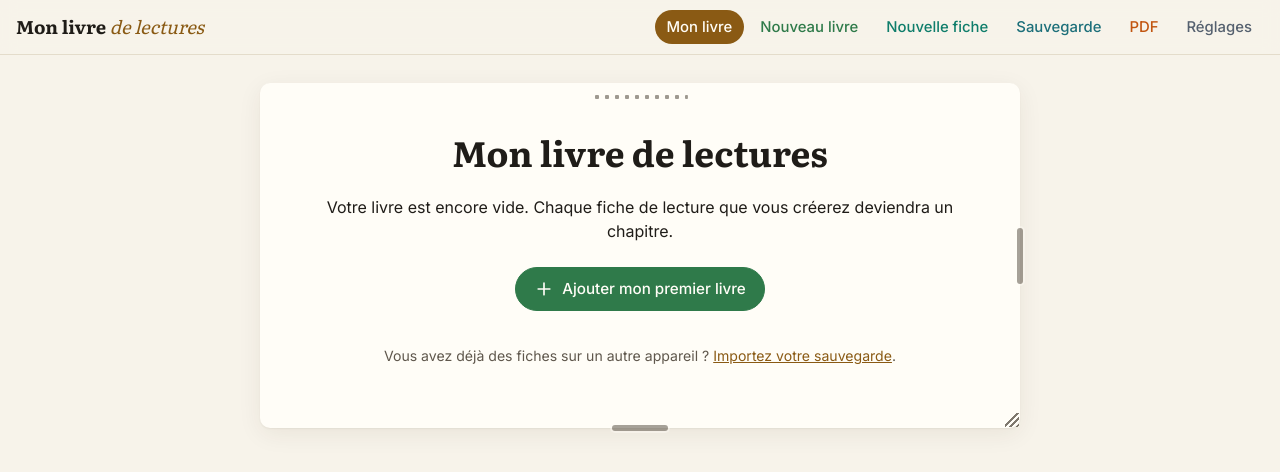
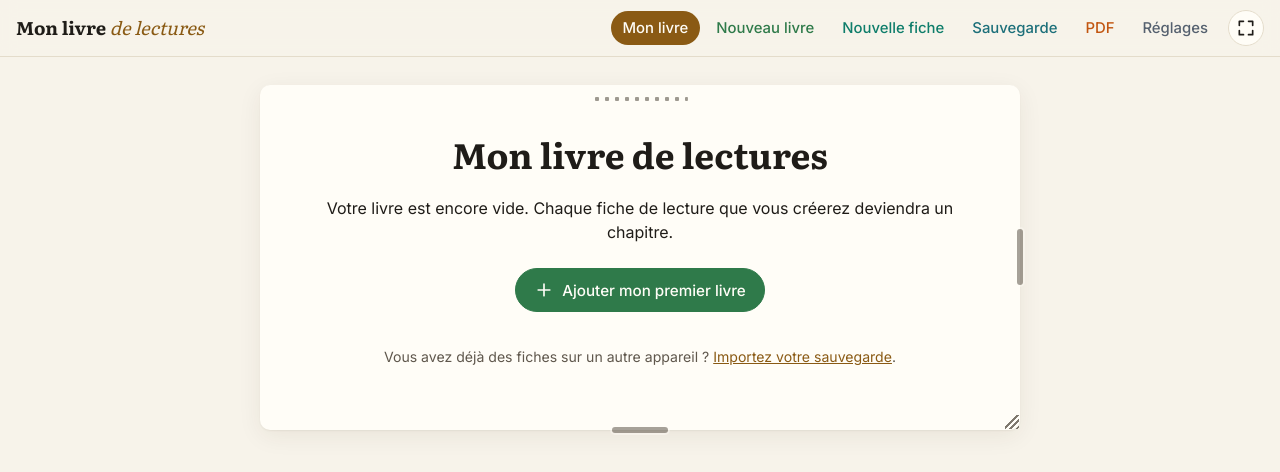
Before and after one commit to abophane-cyber/mon-livre-de-lectures, a website built with Vite: page index.html in a window 1280 px wide. Built offline with nearby package versions, Linux system fonts and the light colour scheme; what @capacitor/core would draw is missing.

Commit message:
Plein écran : bouton en haut à droite (et touche F11 dans l'appli du bureau), Échap ou re-clic pour en sortir ; l'appli du bureau autorise le plein écran
Co-Authored-By: Claude Opus 5.5 <noreply@anthropic.com>

```diff
--- a/electron/main.cjs
+++ b/electron/main.cjs
@@ -137,9 +137,10 @@ app.whenReady().then(() => {
     item.setSavePath(uniquePath(app.getPath('downloads'), item.getFilename()));
   });
 
-  // Aucune autorisation spéciale, sauf lire/écrire le presse-papiers (boutons Copier et Coller).
+  // Aucune autorisation spéciale, sauf lire/écrire le presse-papiers (boutons Copier et Coller)
+  // et passer en plein écran (bouton en haut à droite, touche F11).
   session.defaultSession.setPermissionRequestHandler((_wc, permission, cb) => {
-    cb(permission === 'clipboard-read' || permission === 'clipboard-sanitized-write');
+    cb(permission === 'clipboard-read' || permission === 'clipboard-sanitized-write' || permission === 'fullscreen');
   });
 
   Menu.setApplicationMenu(null);
--- a/src/main.js
+++ b/src/main.js
@@ -34,13 +34,37 @@ const NAV = [
 document.getElementById('app').innerHTML = `
   <header class="entete">
     <a href="#/" class="marque">Mon livre <em>de lectures</em></a>
-    <nav class="nav-haut" aria-label="Navigation">${NAV.map(([h, l, , c]) => `<a href="${h}" data-couleur="${c}">${l}</a>`).join('')}</nav>
+    <div class="entete-droite">
+      <nav class="nav-haut" aria-label="Navigation">${NAV.map(([h, l, , c]) => `<a href="${h}" data-couleur="${c}">${l}</a>`).join('')}</nav>
+      <button type="button" class="plein-ecran" id="pleinEcran" hidden title="Plein écran (F11)" aria-label="Plein écran">${icons.pleinEcran}</button>
+    </div>
   </header>
   <main id="view" tabindex="-1"></main>
   <nav class="nav-bas" aria-label="Navigation">${NAV.map(([h, l, i, c]) => `<a href="${h}" data-couleur="${c}">${i}<span>${l}</span></a>`).join('')}</nav>`;
 
 const view = document.getElementById('view');
 activerAjustementPage(view);
+
+// Plein écran : bouton en haut à droite (et touche F11 dans l'appli du bureau). Échap en sort.
+const btnPleinEcran = document.getElementById('pleinEcran');
+if (document.fullscreenEnabled && !isAndroidApp) {
+  btnPleinEcran.hidden = false;
+  const basculer = () =>
+    (document.fullscreenElement ? document.exitFullscreen() : document.documentElement.requestFullscreen()).catch(() => {});
+  btnPleinEcran.addEventListener('click', basculer);
+  document.addEventListener('fullscreenchange', () => {
+    const plein = !!document.fullscreenElement;
+    btnPleinEcran.innerHTML = plein ? icons.quitterPleinEcran : icons.pleinEcran;
+    btnPleinEcran.title = plein ? 'Quitter le plein écran (Échap)' : 'Plein écran (F11)';
+    btnPleinEcran.setAttribute('aria-label', plein ? 'Quitter le plein écran' : 'Plein écran');
+  });
+  document.addEventListener('keydown', (e) => {
+    if (e.key === 'F11' && !e.repeat) {
+      e.preventDefault();
+      basculer();
+    }
+  });
+}
 
 function parseRoute() {
   const raw = location.hash.replace(/^#/, '') || '/';
--- a/src/style.css
+++ b/src/style.css
@@ -779,3 +779,13 @@ dialog.lecture::backdrop { background: rgb(0 0 0 / 0.55); backdrop-filter: blur(
 .taille-ligne .btn { min-width: 48px; justify-content: center; }
 .taille-plus { font-size: 1.15rem; }
 .taille-ligne output { min-width: 52px; text-align: right; font-variant-numeric: tabular-nums; }
+
+/* Bouton plein écran, en haut à droite (voir main.js) */
+.entete-droite { display: flex; align-items: center; gap: 8px; }
+.plein-ecran {
+  display: inline-flex; align-items: center; justify-content: center;
+  width: 36px; height: 36px; padding: 0; border-radius: 50%; cursor: pointer;
+  color: var(--encre); background: var(--page); border: 1px solid var(--filet);
+}
+.plein-ecran:hover { background: color-mix(in srgb, var(--accent) 12%, var(--page)); }
+.plein-ecran svg { width: 20px; height: 20px; fill: none; stroke: currentColor; stroke-width: 2; stroke-linecap: round; stroke-linejoin: round; }
--- a/src/ui.js
+++ b/src/ui.js
@@ -127,6 +127,8 @@ export function readFileText(file) {
 }
 
 export const icons = {
+  pleinEcran: '<svg viewBox="0 0 24 24" aria-hidden="true"><path d="M4 9V4h5M20 9V4h-5M4 15v5h5M20 15v5h-5"/></svg>',
+  quitterPleinEcran: '<svg viewBox="0 0 24 24" aria-hidden="true"><path d="M9 4v5H4M15 4v5h5M9 20v-5H4M15 20v-5h5"/></svg>',
   book: '<svg viewBox="0 0 24 24" aria-hidden="true"><path d="M4 5.5A2.5 2.5 0 0 1 6.5 3H20v15H6.5A2.5 2.5 0 0 0 4 20.5zM4 20.5A2.5 2.5 0 0 0 6.5 23H20v-5"/></svg>',
   bookPlus: '<svg viewBox="0 0 24 24" aria-hidden="true"><path d="M4 5.5A2.5 2.5 0 0 1 6.5 3H20v15H6.5A2.5 2.5 0 0 0 4 20.5zM4 20.5A2.5 2.5 0 0 0 6.5 23H20v-5M12 7v7M8.5 10.5h7"/></svg>',
   plus: '<svg viewBox="0 0 24 24" aria-hidden="true"><path d="M12 5v14M5 12h14"/></svg>',
```
